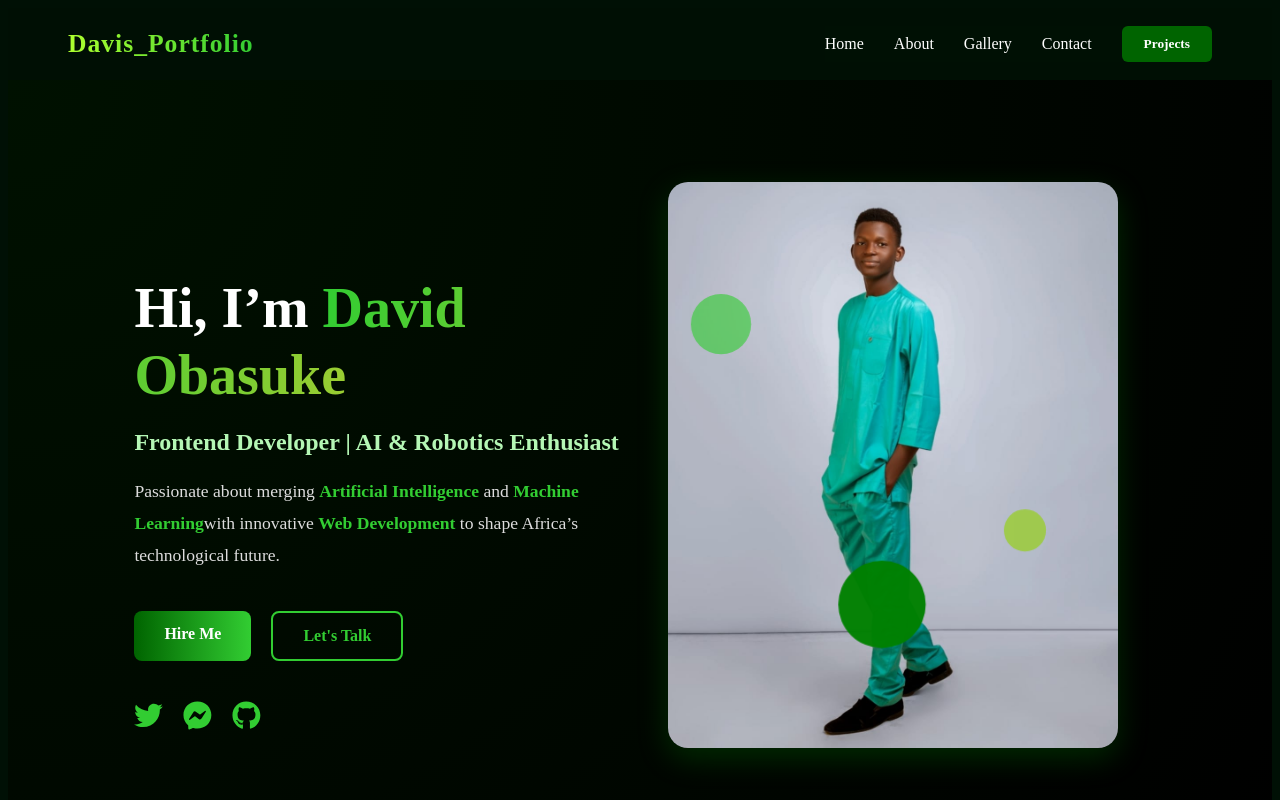
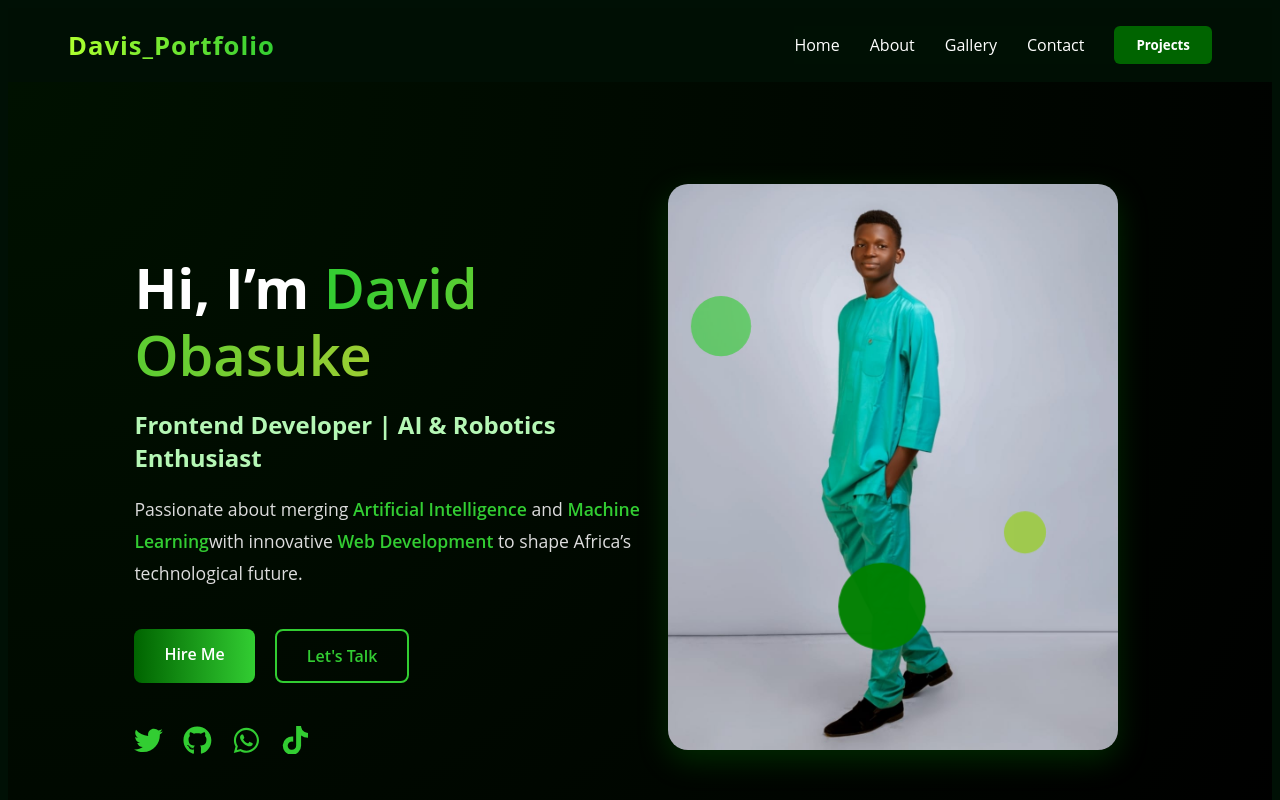
Before and after one commit to David2008-coder/Portfolio1, a React (Vite) app: page / in a window 1280 px wide. Shown: the top 800 px of the page. Built offline with nearby package versions, Linux system fonts and the light colour scheme.

Commit message:
Fix casing for Contact component

```diff
--- a/src/App.css
+++ b/src/App.css
@@ -1,5 +1,5 @@
 * {
-  font-family: 'Alfa slab One', cursive;
+  font-family: 'Open Sans', sans-serif;
 }
 
 body {
--- a/src/Hero/Hero.jsx
+++ b/src/Hero/Hero.jsx
@@ -5,7 +5,9 @@ import pro1 from '../assets/pro1.jpeg';
 import pro2 from '../assets/pro2.jpeg';
 import pro3 from '../assets/pro3.jpeg';
 import { FaTwitter, FaGithub } from "react-icons/fa";
-import { FaFacebookMessenger } from "react-icons/fa6";
+// import { FaFacebookMessenger } from "react-icons/fa6";
+import { FaWhatsapp } from 'react-icons/fa';
+import { FaTiktok } from 'react-icons/fa';
 
 const Hero = () => {
   return (
@@ -26,9 +28,10 @@ const Hero = () => {
         </div>
 
         <div className="social-icons">
-          <a href="https://twitter.com" target="_blank" rel="noreferrer"><FaTwitter /></a>
-          <a href="https://facebook.com" target="_blank" rel="noreferrer"><FaFacebookMessenger /></a>
-          <a href="https://github.com" target="_blank" rel="noreferrer"><FaGithub /></a>
+          <a href="https://x.com/DavidObasu99069?t=2hPGL0nLWimkorgkpDOW8w&s=08" target="_blank" rel="noreferrer"><FaTwitter /></a>
+          <a href="https://github.com/David2008-coder/Portfolio1" target="_blank" rel="noreferrer"><FaGithub /></a>
+          <a href="https://wa.me/2348142657490" target="_blank" rel="noreferrer"><FaWhatsapp /></a>
+          <a href="https://www.tiktok.com/@p.david_dev?_r=1&_t=ZS-91OnCidPpyB" target="_blank" rel="noreferrer"><FaTiktok /></a>
         </div>
       </div>
 
```
